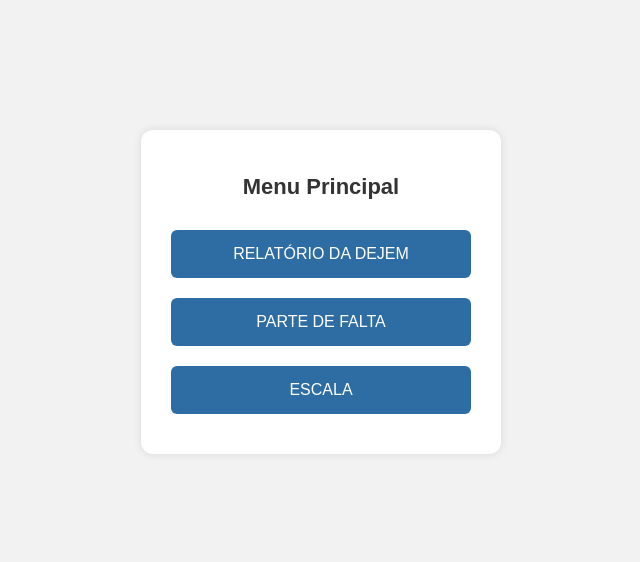
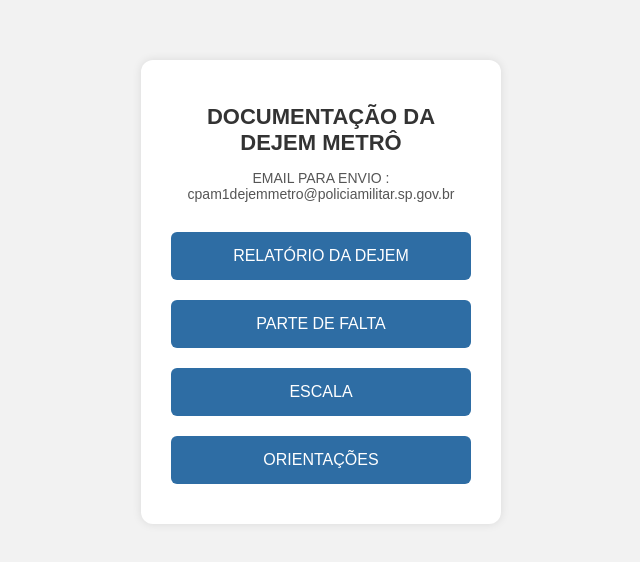
Before and after one commit to dejemmetro/dejemmetrocpam1, a plain HTML site: page index.html in a window 1280 px wide. Shown: the part 108-670 px from the top of the page, without its empty margins (319-959 px from the left). Drawn offline with Linux system fonts and the light colour scheme.

Commit message:
index.html

```diff
--- a/index.html
+++ b/index.html
@@ -23,9 +23,14 @@
       width: 300px;
     }
     h1 {
-      margin-bottom: 20px;
+      margin-bottom: 10px;
       font-size: 22px;
       color: #333;
+    }
+    p {
+      margin-bottom: 20px;
+      font-size: 14px;
+      color: #555;
     }
     button {
       width: 100%;
@@ -46,10 +51,12 @@
 </head>
 <body>
   <div class="menu">
-    <h1>Menu Principal</h1>
+    <h1>DOCUMENTAÇÃO DA DEJEM METRÔ</h1>
+    <p>EMAIL PARA ENVIO : cpam1dejemmetro@policiamilitar.sp.gov.br</p>
     <button onclick="location.href='relatorio_dejem.html'">RELATÓRIO DA DEJEM</button>
     <button onclick="location.href='parte_falta.html'">PARTE DE FALTA</button>
     <button onclick="location.href='escala.html'">ESCALA</button>
+    <button onclick="location.href='https://drive.google.com/drive/folders/1gCZDc1hOET9s_c5F-PGGgoNzHdNpw9ud?usp=drive_link'">ORIENTAÇÕES</button>
   </div>
 </body>
 </html>
```
